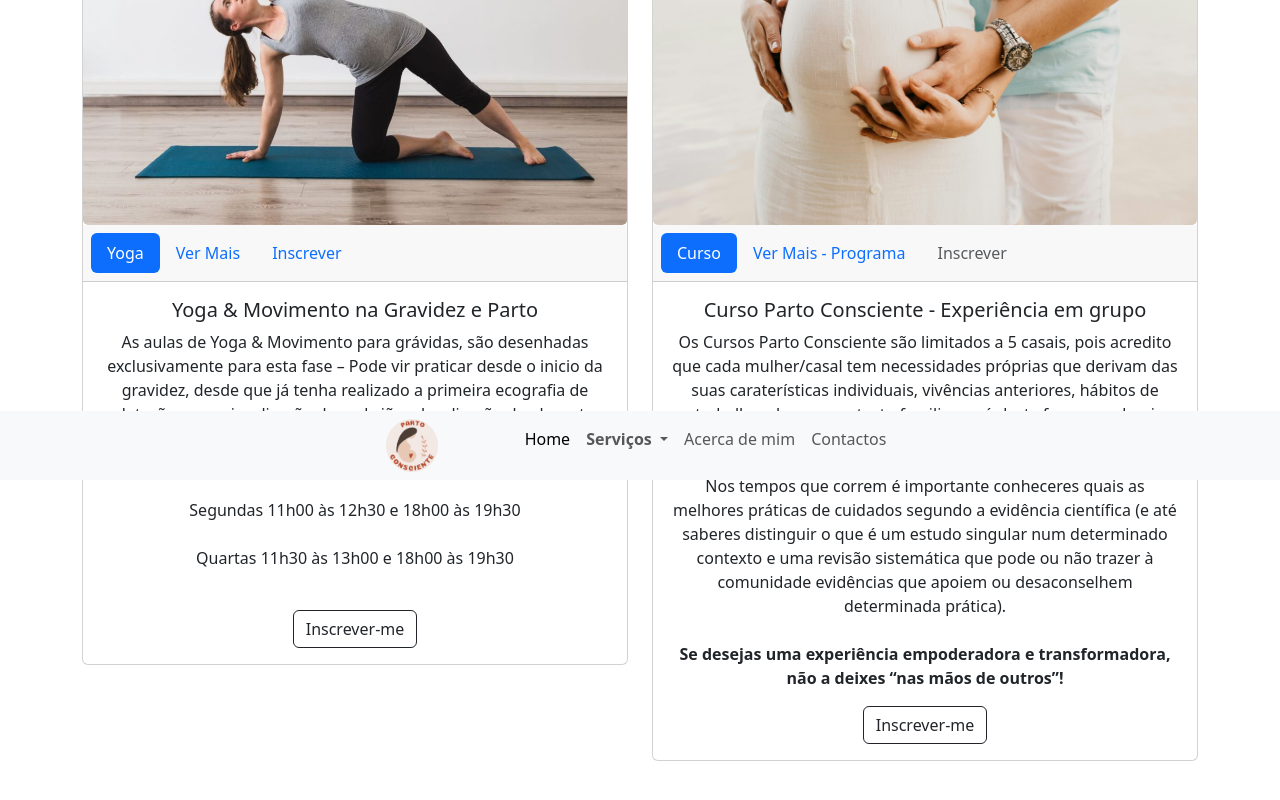
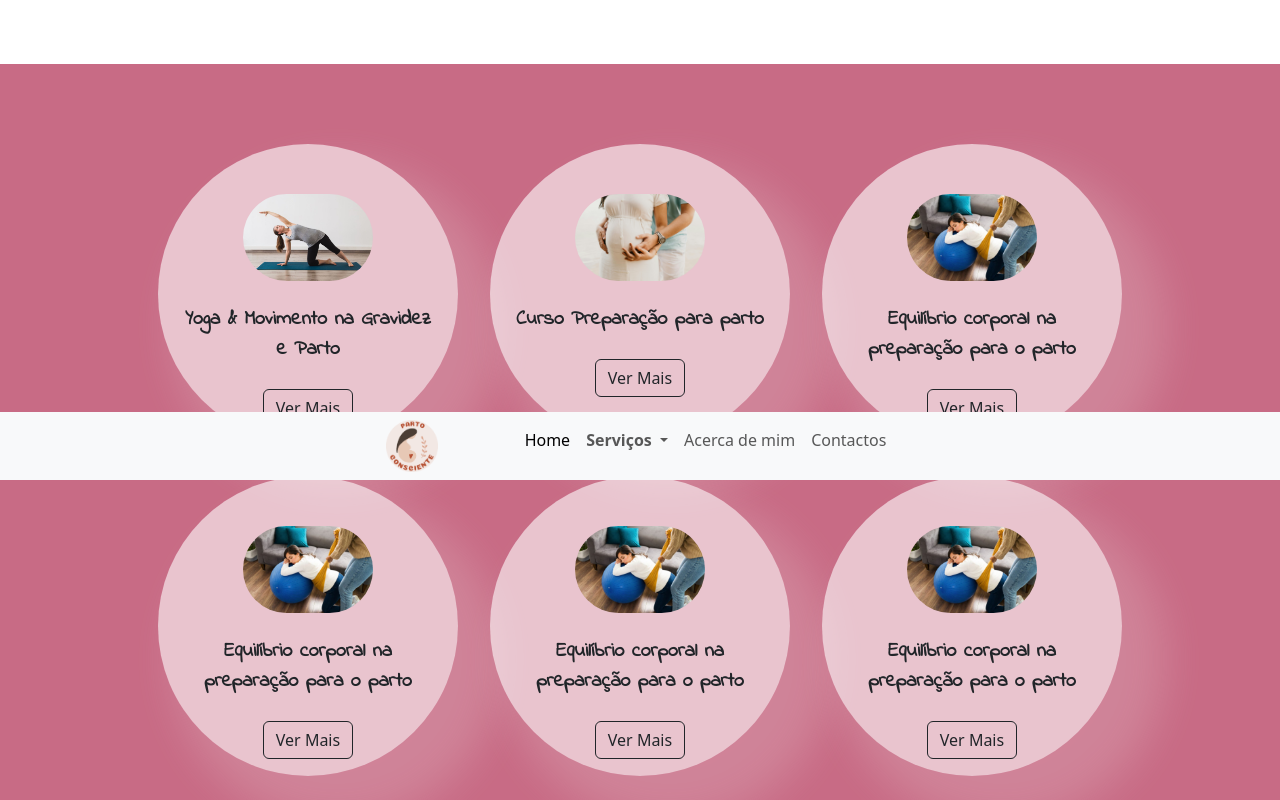
Before and after one commit to malschu/Business-Project, a plain HTML site: page services.html in a window 1280 px wide. Shown: the part 320-1120 px from the top of the page. Drawn offline with nearby package versions, Linux system fonts and the light colour scheme; a web font is replaced by a local one.

Commit message:
finished the services and fixed alignement of elements

```diff
--- a/services.html
+++ b/services.html
@@ -20,97 +20,95 @@
     <title>Parto Consciente - Serviços</title>
   </head>
   <body>
-    <h1>Serviços</h1>
+    <div class="container-fluid services-body">
+      <div class="services-header">
+        <h1 class="services-header">Serviços</h1>
+        <h2>Agarra a oportunidade de seres a protagonista do teu parto</h2>
+      </div>
+    </div>
 
-    <div class="container">
-      <div class="row">
-        <div class="col-sm-6">
-          <div class="card text-center">
+    <div class="service-main">
+      <div class="container">
+        <div class="row justify-content-center">
+          <div class="column col-md-4 m-3">
             <img
               src="media\yoga-gravida-1-1024x683.jpg"
-              class="card-img-bottom"
-              alt="pregnancy-yoga"
+              alt="yoga-pregnancy"
+              class="img-fluid service-image"
+              width="100"
             />
-            <div class="card-header">
-              <ul class="nav nav-pills card-header-pills">
-                <li class="nav-item">
-                  <a class="nav-link active" aria-current="true" href="#"
-                    >Yoga</a
-                  >
-                </li>
-                <li class="nav-item">
-                  <a class="nav-link" href="#">Ver Mais</a>
-                </li>
-                <li class="nav-item">
-                  <a class="nav-link" href="#">Inscrever</a>
-                </li>
-              </ul>
-            </div>
-            <div class="card-body">
-              <h5 class="card-title">Yoga & Movimento na Gravidez e Parto</h5>
-              <p class="card-text">
-                As aulas de Yoga & Movimento para grávidas, são desenhadas
-                exclusivamente para esta fase – Pode vir praticar desde o inicio
-                da gravidez, desde que já tenha realizado a primeira ecografia
-                de datação, para visualização do embrião e localização da
-                placenta
-                <br /><br />
-                <strong>Horários:</strong><br /><br />
-                Segundas 11h00 às 12h30 e 18h00 às 19h30<br /><br />
-                Quartas 11h30 às 13h00 e 18h00 às 19h30<br /><br />
-              </p>
-              <a href="#" class="btn btn-outline-dark">Inscrever-me</a>
-            </div>
+            <br /><br />
+            <div class="col-title">Yoga & Movimento na Gravidez e Parto</div>
+            <br />
+            <a href="#" class="btn btn-outline-dark">Ver Mais</a>
           </div>
-        </div>
-        <div class="col-sm-6">
-          <div class="card text-center">
+          <div class="column col-md-4 m-3">
             <img
               src="media\pexels-jonathanborba-4513728.jpg"
-              class="card-img-bottom"
-              alt="workshop-pregnancy"
+              alt="pregnancy-workshop"
+              class="img-fluid service-image"
+              width="100"
             />
-            <div class="card-header">
-              <ul class="nav nav-pills card-header-pills">
-                <li class="nav-item">
-                  <a class="nav-link active" aria-current="true" href="#"
-                    >Curso</a
-                  >
-                </li>
-                <li class="nav-item">
-                  <a class="nav-link" href="#">Ver Mais - Programa</a>
-                </li>
-                <li class="nav-item">
-                  <a class="nav-link disabled" href="#">Inscrever</a>
-                </li>
-              </ul>
+            <br /><br />
+            <div class="col-title">Curso Preparação para parto</div>
+            <br />
+            <a href="#" class="btn btn-outline-dark">Ver Mais</a>
+          </div>
+          <div class="column col-md-4 m-3">
+            <img
+              src="media\rebozo-e1671476490653-768x513.jpg"
+              alt="pregnancy-workshop"
+              class="img-fluid service-image"
+              width="100"
+            />
+            <br /><br />
+            <div class="col-title">
+              Equilíbrio corporal na preparação para o parto
             </div>
-            <div class="card-body">
-              <h5 class="card-title">
-                Curso Parto Consciente - Experiência em grupo
-              </h5>
-              <p class="card-text">
-                Os Cursos Parto Consciente são limitados a 5 casais, pois
-                acredito que cada mulher/casal tem necessidades próprias que
-                derivam das suas caraterísticas individuais, vivências
-                anteriores, hábitos de trabalho e lazer e contexto familiar, e
-                só desta forma, poderei dedicar a atenção individualizada que
-                cada um tem direito!
-                <br /><br />
-                Nos tempos que correm é importante conheceres quais as melhores
-                práticas de cuidados segundo a evidência científica (e até
-                saberes distinguir o que é um estudo singular num determinado
-                contexto e uma revisão sistemática que pode ou não trazer à
-                comunidade evidências que apoiem ou desaconselhem determinada
-                prática).
-                <br /><br />
-                <strong
-                  >Se desejas uma experiência empoderadora e transformadora, não
-                  a deixes “nas mãos de outros”!</strong
-                >
-              </p>
-              <a href="#" class="btn btn-outline-dark">Inscrever-me</a>
+            <br />
+            <a href="#" class="btn btn-outline-dark">Ver Mais</a>
+          </div>
+          <div class="column col-md-4 m-3">
+            <img
+              src="media\rebozo-e1671476490653-768x513.jpg"
+              alt="pregnancy-workshop"
+              class="img-fluid service-image"
+              width="100"
+            />
+            <br /><br />
+            <div class="col-title">
+              Equilíbrio corporal na preparação para o parto
             </div>
+            <br />
+            <a href="#" class="btn btn-outline-dark">Ver Mais</a>
+          </div>
+          <div class="column col-md-4 m-3">
+            <img
+              src="media\rebozo-e1671476490653-768x513.jpg"
+              alt="pregnancy-workshop"
+              class="img-fluid service-image"
+              width="100"
+            />
+            <br /><br />
+            <div class="col-title">
+              Equilíbrio corporal na preparação para o parto
+            </div>
+            <br />
+            <a href="#" class="btn btn-outline-dark">Ver Mais</a>
+          </div>
+          <div class="column col-md-4 m-3">
+            <img
+              src="media\rebozo-e1671476490653-768x513.jpg"
+              alt="pregnancy-workshop"
+              class="img-fluid service-image"
+              width="100"
+            />
+            <br /><br />
+            <div class="col-title">
+              Equilíbrio corporal na preparação para o parto
+            </div>
+            <br />
+            <a href="#" class="btn btn-outline-dark">Ver Mais</a>
           </div>
         </div>
       </div>
--- a/styles/style.css
+++ b/styles/style.css
@@ -191,3 +191,40 @@ footer {
   margin: 80px;
   font-size: 24px;
 }
+
+.services-body {
+  margin: 100px 0 100px;
+}
+
+.services-header h1 {
+  color: var(--dark-color);
+
+  font-size: 88px;
+}
+
+.service-main {
+  background-color: #c86b85;
+  padding: 5%;
+}
+
+.column {
+  width: 300px;
+  height: 300px;
+  text-align: center;
+  background: rgba(255, 255, 255, 0.6);
+  border-radius: 50%;
+  box-shadow: 29px 33px 42px 15px rgba(238, 229, 229, 0.2);
+  padding: 20px;
+}
+
+.col-title {
+  font-family: var(--secondary-font);
+  font-size: 20px;
+  font-weight: bold;
+}
+
+.service-image {
+  border-radius: 150px;
+  width: 50%;
+  margin-top: 30px;
+}
```
Also changed, not shown: media/service-yoga.png (added).
